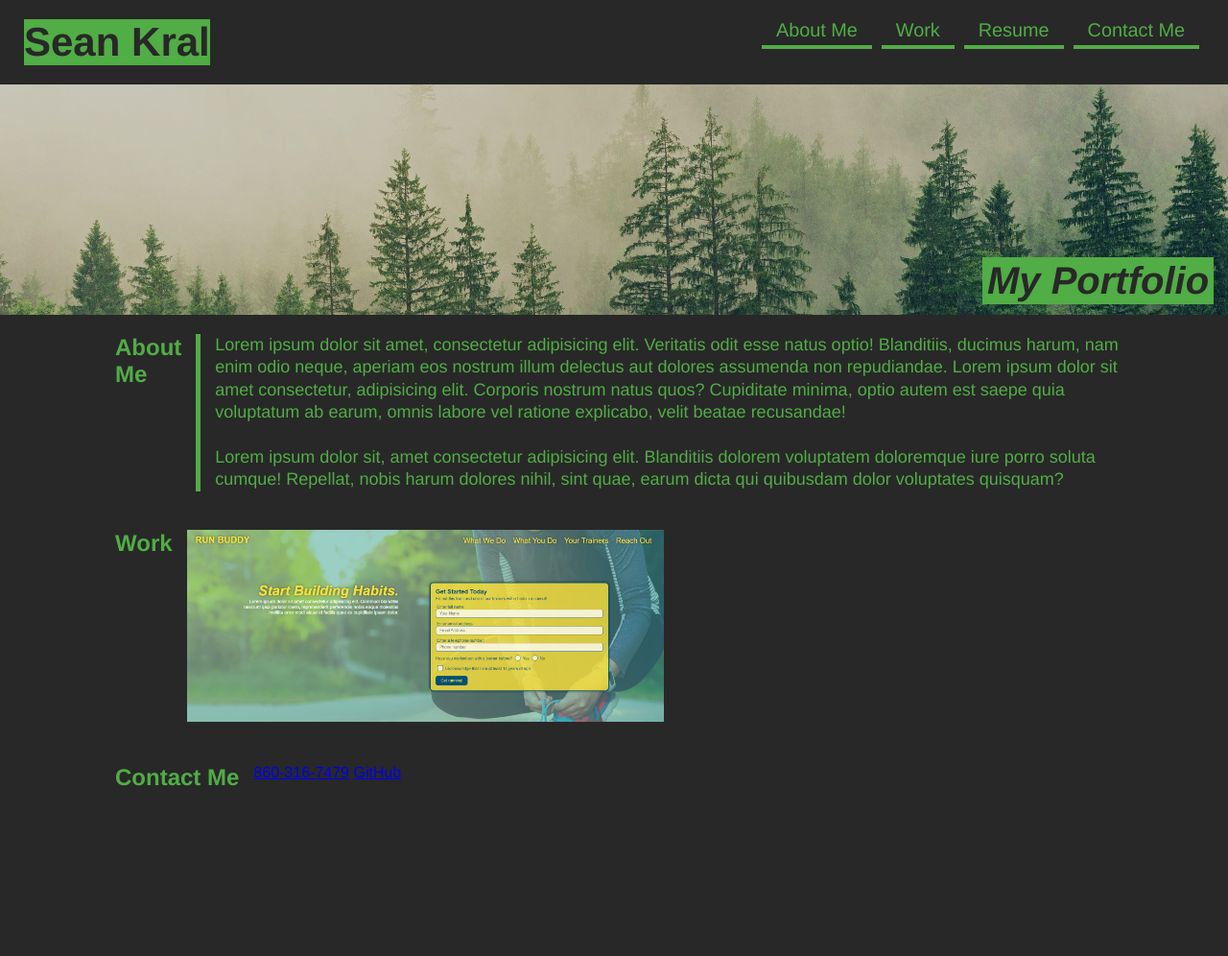
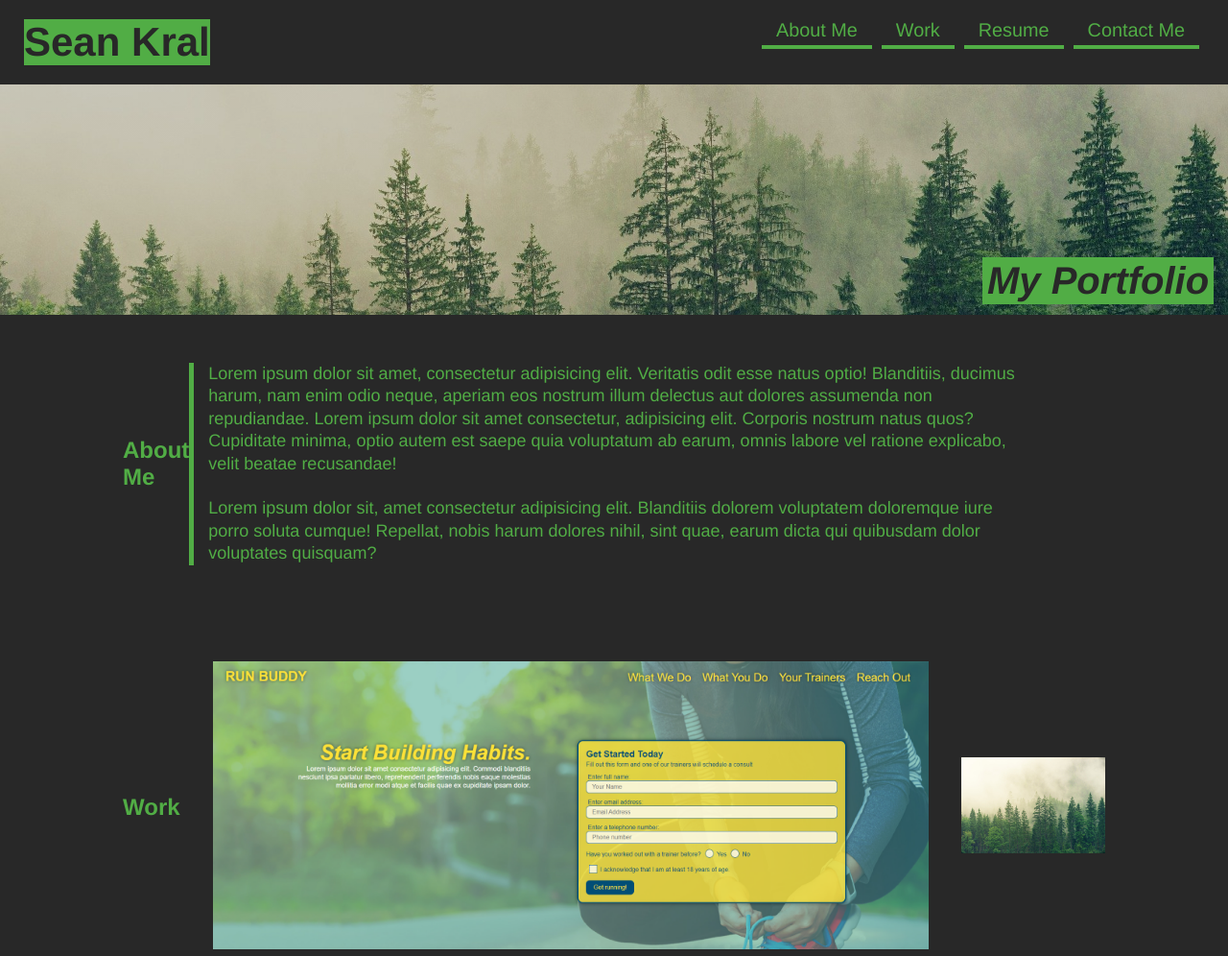
Before and after one commit to nezjutsu/Portfolio, a plain HTML site: page index.html in a window 1280 px wide. Shown: the top 996 px of the page at 96% size. Before the commit the page ends 864 px from the top, so only its background shows below. Drawn offline with Linux system fonts and the light colour scheme.

Commit message:
about me / work sections

```diff
--- a/assets/css/style.css
+++ b/assets/css/style.css
@@ -87,16 +87,17 @@ header nav ul li a {
 }
 /* Hero Style End */
 
-
 .sections {
     display: flex;
-    align-content: space-between;
-    flex-direction: row;
-    padding-bottom: 20px;
-    margin: 20px 20px 20px 120px;
+    justify-content: space-between;
+    padding-bottom: 50px;
+    margin: 50px auto;
+    align-items: center;
+    width: 80%;
+
 }
 
-.section-title {
+.sections h3 {
     padding-right: 15px;
 }
 
@@ -115,8 +116,13 @@ header nav ul li a {
     flex-wrap: wrap;
 }
 
-.work-img img{
-    height: 200px;
+.work-img-big img {
+    height: 300px;
+    width: 100%;
+}
+
+.work-img-small img {
+    height: 100px;
     width: 100%;
 }
 
--- a/index.html
+++ b/index.html
@@ -40,10 +40,9 @@
     </section>
 
     <section class="content">
+
       <div id="about-me" class="sections">
-        <div class="section-title">
-        <h2>About Me</h2>
-        </div>
+        <h2 class="section-title">About Me</h2>
 
         <div class="intro-info">
             <p>
@@ -70,27 +69,23 @@
 
 
         <div id="work" class="sections">
-          <div class="section-title">
             <h2>Work</h2>
-          </div>
 
-          <div class="work-img">
+            <div class="work-img-big">
                 <a href="https://nezjutsu.github.io/run-buddy/">
                 <img src="./assets/images/run-buddy-portfolio.png" alt="picture linking to run buddy website"/>
                 </a>
             </div>
 
-          <div class="work-img">
-
+            <div class="work-img-small">
+                <img src="./assets/images/header.bg.jpg" />
             </div>
 
         </div>
 
 
         <div id="contact-me" class="sections">
-        <div class="section-title">
             <h2>Contact Me</h2>
-        </div>
 
         <div class="contact-info">
             <a href="tel:8603167479">860-316-7479</a>
```
Lines whose indentation alone changed are shown as unchanged.
